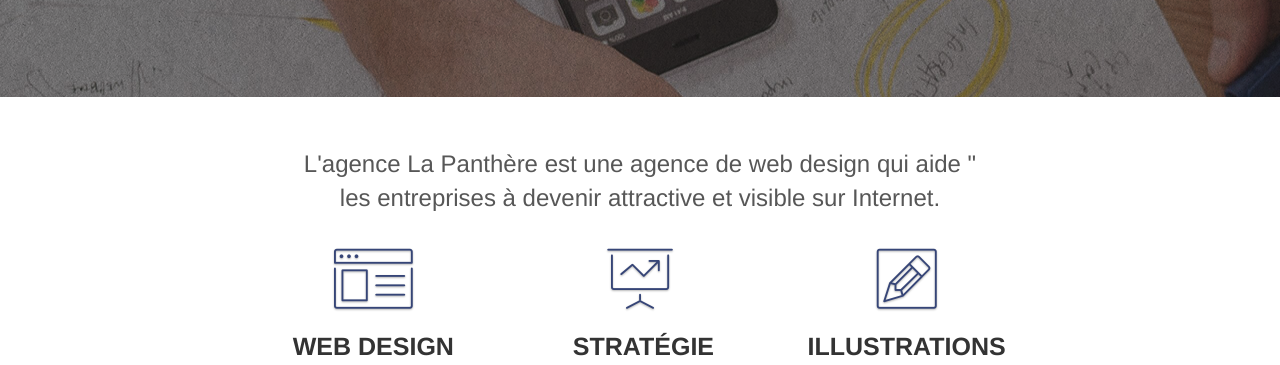
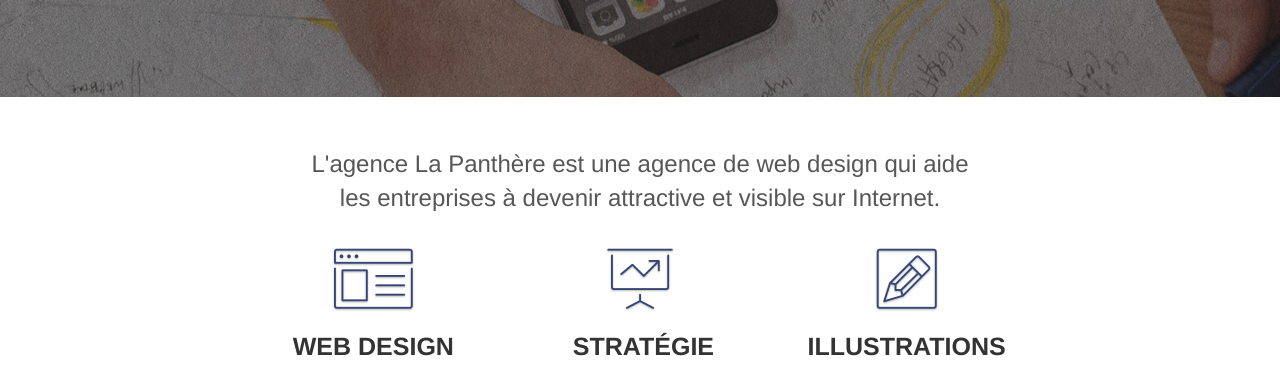
Before and after one commit to Arno-T/P4-LaPanth-re, a plain HTML site: page index.html in a window 1280 px wide. Shown: the part 435-800 px from the top of the page. Drawn offline with Linux system fonts and the light colour scheme.

Commit message:
9-eme modifications

```diff
--- a/index.html
+++ b/index.html
@@ -83,7 +83,7 @@
 		<div class="row">
 			<div class="col-sm-12 text-center">
 				<p class="text-imgs">
-				L'agence La Panthère est une agence de web design qui aide "
+				L'agence La Panthère est une agence de web design qui aide
 				<br>
 				les entreprises à devenir attractive et visible sur Internet.
 			</div>
```
